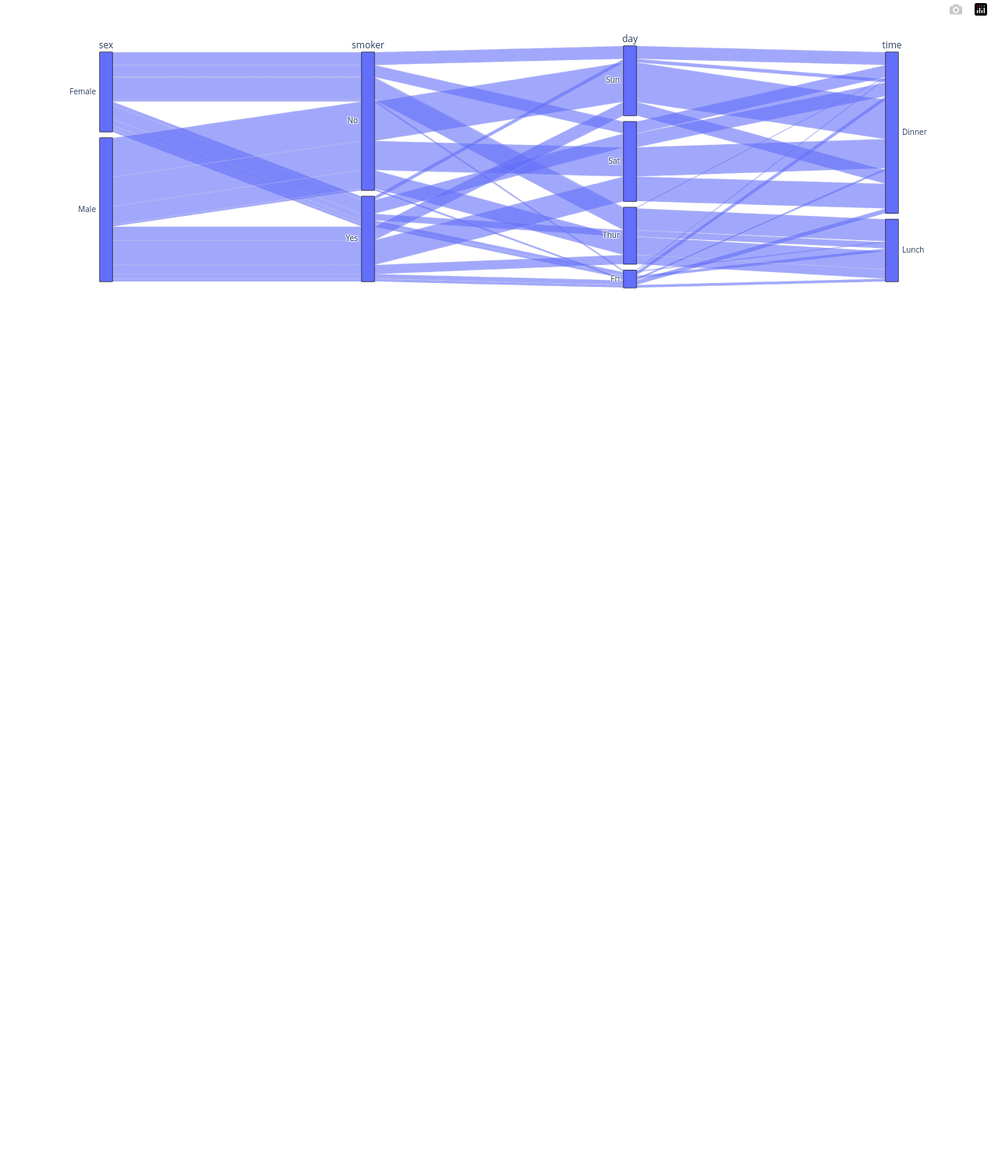
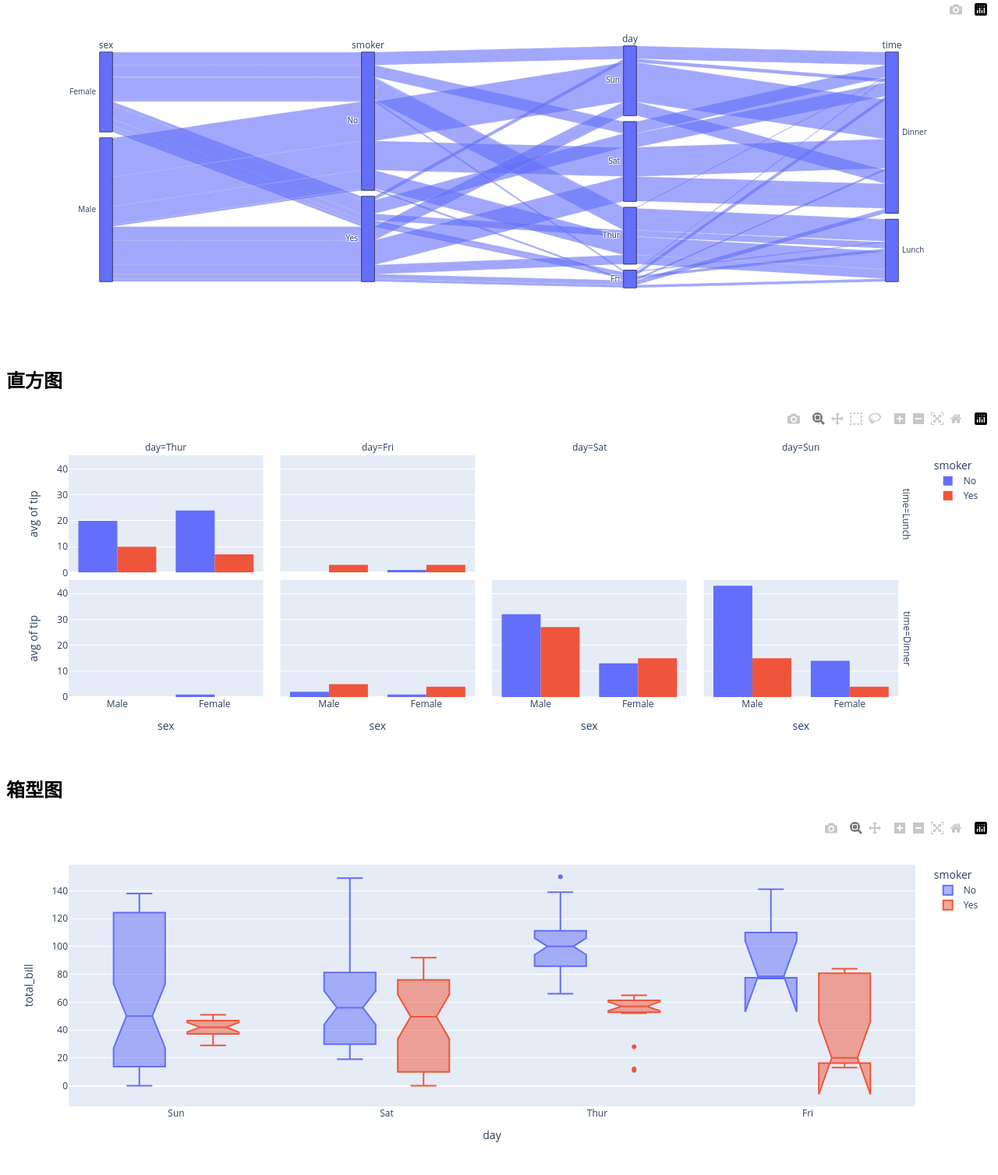
Before and after one commit to lw36/lww, a Flask app: page /chart in a window 1280 px wide. Shown: the part 4412-5919 px from the top of the page at 78% size. Before the commit the page ends 4782 px from the top, so only its background shows below. Run offline with Flask 2, Linux system fonts and the light colour scheme; some libraries are stand-ins or nearby versions.

Commit message:
代码改动5

```diff
--- a/app.py
+++ b/app.py
@@ -111,7 +111,7 @@ def cb():
 @app.route('/chart')
 def chart():
     return render_template('chartsajax.html', graphJSON=gm(),graphJSON1=gm1(),graphJSON2=gm2(),graphJSON3=gm3(),graphJSON4=gm4(),graphJSON5=gm5(),
-                           graphJSON6=g(),graphJSON7=g1(),graphJSON9=g3())
+                           graphJSON6=g(),graphJSON7=g1(),graphJSON9=g3(),graphJSON10=g4(),graphJSON11=g5())
 
 #长条图strip
 def gm():
@@ -197,23 +197,23 @@ def g3():
 
     graphJSON9 = json.dumps(fig, cls=plotly.utils.PlotlyJSONEncoder)
     return graphJSON9
-# #直方图
-# def g4():
-#     tips = pd.DataFrame(px.data.tips())
-#     fig = px.histogram(tips, x="sex", y="tip", histfunc="avg", color="smoker",
-#              barmode="group", facet_row="time", facet_col="day",
-#              category_orders={"day": ["Thur", "Fri", "Sat", "Sun"],
-#              "time": ["Lunch", "Dinner"]})
-#
-#     graphJSON10 = json.dumps(fig, cls=plotly.utils.PlotlyJSONEncoder)
-#     return graphJSON10
-# #箱型图
-# def g5():
-#     tips = pd.DataFrame(px.data.tips())
-#     fig = px.box(tips, x="day", y="total_bill", color="smoker", notched=True)
-#
-#     graphJSON11 = json.dumps(fig, cls=plotly.utils.PlotlyJSONEncoder)
-#     return graphJSON11
+#直方图
+def g4():
+    tips = pd.DataFrame(px.data.tips())
+    fig = px.histogram(tips, x="sex", y="tip", histfunc="avg", color="smoker",
+             barmode="group", facet_row="time", facet_col="day",
+             category_orders={"day": ["Thur", "Fri", "Sat", "Sun"],
+             "time": ["Lunch", "Dinner"]})
+
+    graphJSON10 = json.dumps(fig, cls=plotly.utils.PlotlyJSONEncoder)
+    return graphJSON10
+#箱型图
+def g5():
+    tips = pd.DataFrame(px.data.tips())
+    fig = px.box(tips, x="day", y="total_bill", color="smoker", notched=True)
+
+    graphJSON11 = json.dumps(fig, cls=plotly.utils.PlotlyJSONEncoder)
+    return graphJSON11
 
 @app.route('/senti')
 def main():
--- a/templates/chartsajax.html
+++ b/templates/chartsajax.html
@@ -77,18 +77,18 @@
     <div id="chart9" class="chart9"></div>
 </body>
 
-<!--<body style="font-family:arial, sans-serif">-->
+<body style="font-family:arial, sans-serif">
 
-<!--<h2>直方图</h2>-->
+<h2>直方图</h2>
 
-<!--&lt;!&ndash;    <input type="text" id="fname5" name="fname5" onchange="cb(this.value)">&ndash;&gt;-->
-<!--    <div id="chart10" class="chart10"></div>-->
-<!--</body>-->
-<!--<h2>箱型图</h2>-->
+<!--    <input type="text" id="fname5" name="fname5" onchange="cb(this.value)">-->
+    <div id="chart10" class="chart10"></div>
+</body>
+<h2>箱型图</h2>
 
-<!--&lt;!&ndash;    <input type="text" id="fname6" name="fname6" onchange="cb(this.value)">&ndash;&gt;-->
-<!--    <div id="chart11" class="chart11"></div>-->
-<!--</body>-->
+<!--    <input type="text" id="fname6" name="fname6" onchange="cb(this.value)">-->
+    <div id="chart11" class="chart11"></div>
+</body>
 
 <script>
     d = {{ graphJSON | safe }};
@@ -130,12 +130,12 @@
     d = {{ graphJSON9 | safe }};
     Plotly.newPlot('chart9', d, {});
 </script>
-<!--<script>-->
-<!--    d = {{ graphJSON10 | safe }};-->
-<!--    Plotly.newPlot('chart10', d, {});-->
-<!--</script>-->
-<!--<script>-->
-<!--    d = {{ graphJSON11 | safe }};-->
-<!--    Plotly.newPlot('chart11', d, {});-->
-<!--</script>-->
+<script>
+    d = {{ graphJSON10 | safe }};
+    Plotly.newPlot('chart10', d, {});
+</script>
+<script>
+    d = {{ graphJSON11 | safe }};
+    Plotly.newPlot('chart11', d, {});
+</script>
 </html>
```
